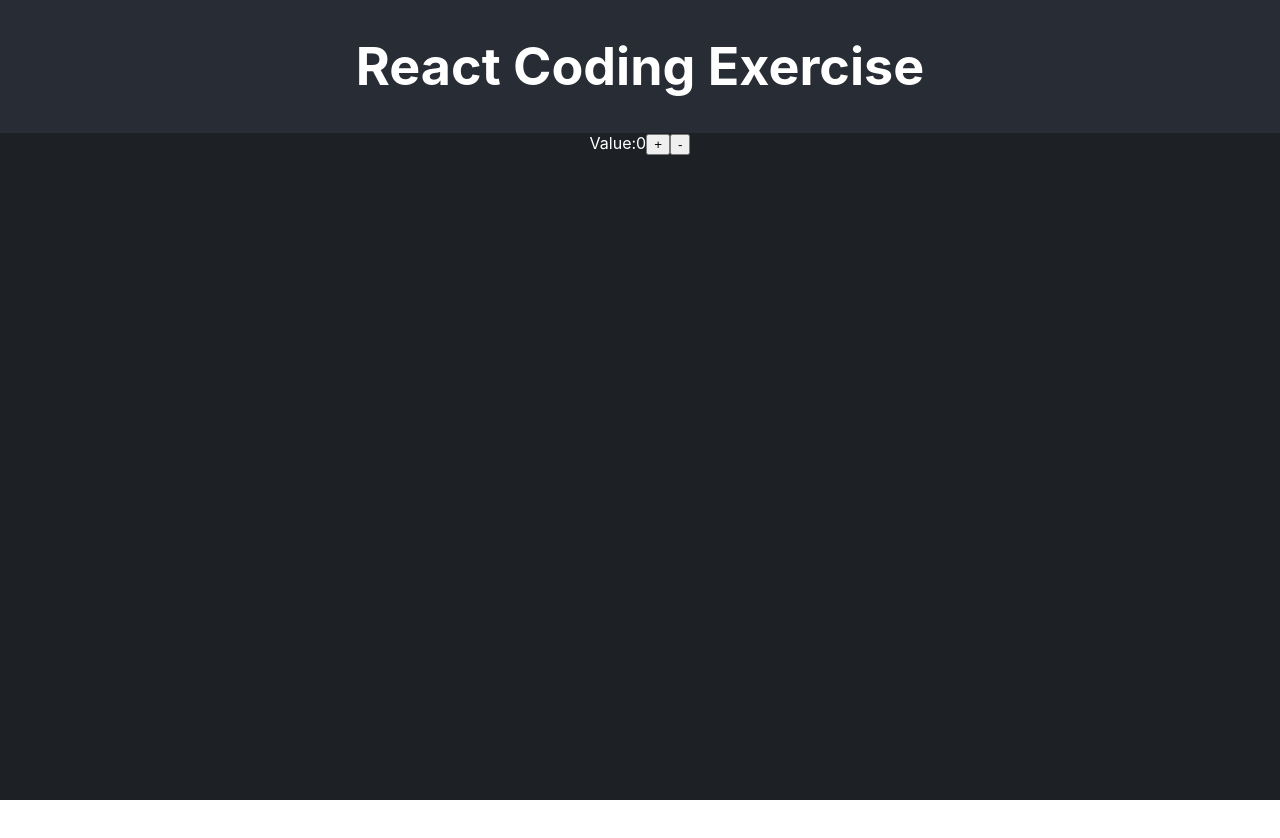
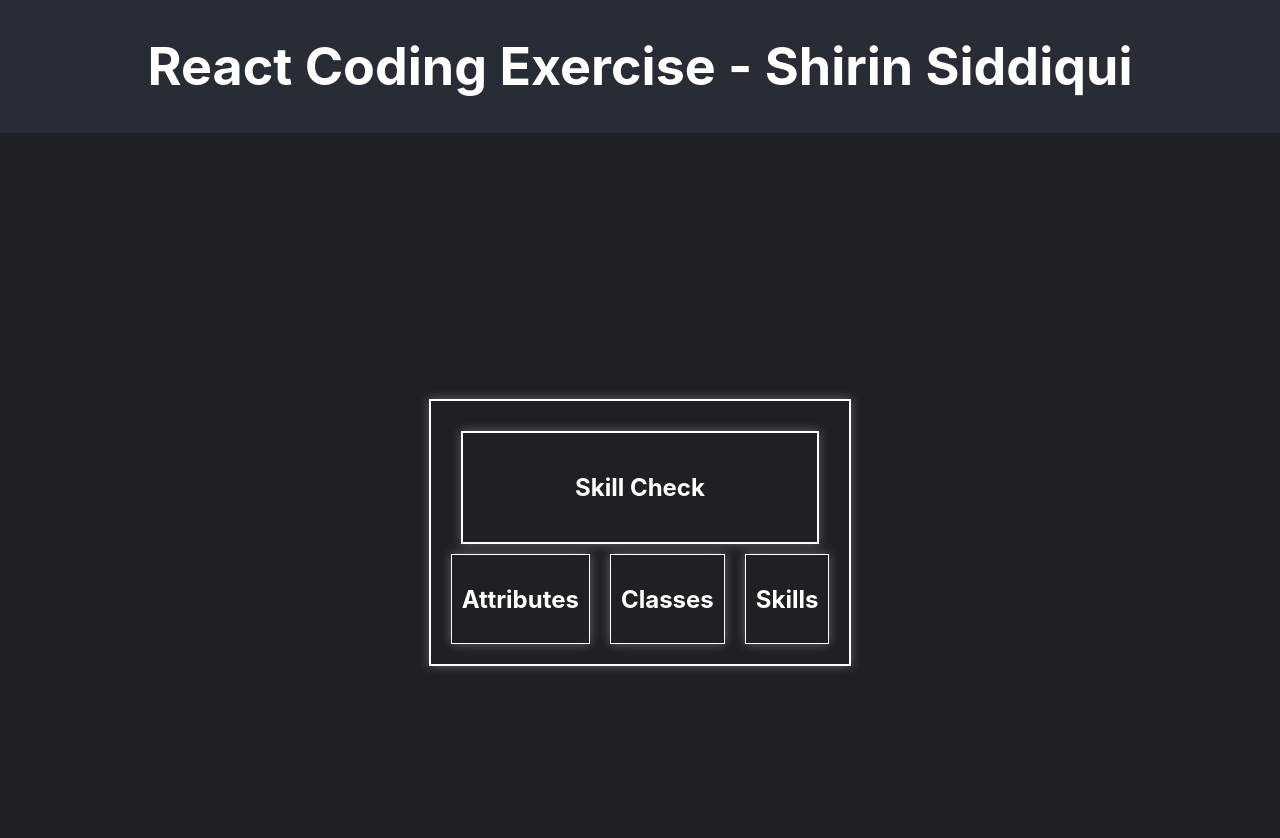
Before and after one commit to Shirin-Siddiqui/recruiting-webapp-character, a React (Create React App) app: page / in a window 1280 px wide. Shown: the top 838 px of the page. Before the commit the page ends 800 px from the top, so only its background shows below. Built offline with nearby package versions, Linux system fonts and the light colour scheme.

Commit message:
Initial Design - MainBoxes

```diff
--- a/src/App.css
+++ b/src/App.css
@@ -14,6 +14,17 @@
   .App-logo {
     animation: App-logo-spin infinite 20s linear;
   }
+}
+
+.meets-requirements {
+  color: red;
+}
+
+.square-button {
+  width: 20px;
+  height: 20px;
+  font-size: 14px;
+  padding: 0;
 }
 
 .App-header {
--- a/src/App.js
+++ b/src/App.js
@@ -1,6 +1,7 @@
 import { useState } from 'react';
 import './App.css';
 import { ATTRIBUTE_LIST, CLASS_LIST, SKILL_LIST } from './consts.js';
+import MainBox from './components/MainBox';
 
 
 function App() {
@@ -8,15 +9,13 @@ function App() {
   return (
     <div className="App">
       <header className="App-header">
-        <h1>React Coding Exercise</h1>
+        <h1>React Coding Exercise - Shirin Siddiqui</h1>
       </header>
       <section className="App-section">
-        <div>
-          Value:
-          {num}
-          <button>+</button>
-          <button>-</button>
-        </div>
+      <MainBox>
+          <h1>Skill Check</h1>
+          {/* Contents Found in Components/MainBox */}
+      </MainBox>
       </section>
     </div>
   );
--- /dev/null
+++ b/src/components/MainBox.js
@@ -0,0 +1,71 @@
+import React, { useState } from 'react';
+import { ATTRIBUTE_LIST, CLASS_LIST, SKILL_LIST } from '../consts.js'; // Import SKILL_LIST from consts.js
+
+const statisticsBoxStyle = {
+  border: '1px solid white',
+  boxShadow: '0 0 10px rgba(255, 255, 255, 0.3)',
+  padding: '10px',
+  maxWidth: '400px',
+};
+
+const MainBox = ({ children }) => {
+
+
+  return (
+    <div style={mainBoxContainerStyle}>
+      <div style={mainBoxStyle}>
+        <div style={mainBoxStyle}>
+          {children}
+        </div>
+        <div style={verticalBoxContainerStyle}>
+          <div style={verticalBoxStyle}>
+            <h1>Attributes</h1>
+
+          </div>
+          <div style={verticalBoxStyle}>
+            <h1>Classes</h1>
+
+          </div>
+
+          <div style={verticalBoxStyle}>
+            <h1>Skills</h1>
+
+          </div>
+        </div>
+      </div>
+    </div>
+  );
+};
+
+const mainBoxContainerStyle = {
+  display: 'flex',
+  justifyContent: 'center',
+  alignItems: 'center',
+  minHeight: '100vh',
+};
+
+const mainBoxStyle = {
+  border: '2px solid white',
+  boxShadow: '0 0 10px rgba(255, 255, 255, 0.3)',
+  boxSizing: 'border-box',
+  padding: '20px',
+  maxWidth: '1400px',
+  margin: '10px',
+  display: 'flex',
+  flexDirection: 'column',
+};
+
+const verticalBoxContainerStyle = {
+  display: 'flex',
+  justifyContent: 'space-between',
+  gap: '20px',
+};
+
+const verticalBoxStyle = {
+  border: '1px solid white',
+  boxShadow: '0 0 10px rgba(255, 255, 255, 0.3)',
+  padding: '10px',
+  maxWidth: '400px',
+};
+
+export default MainBox;
```
